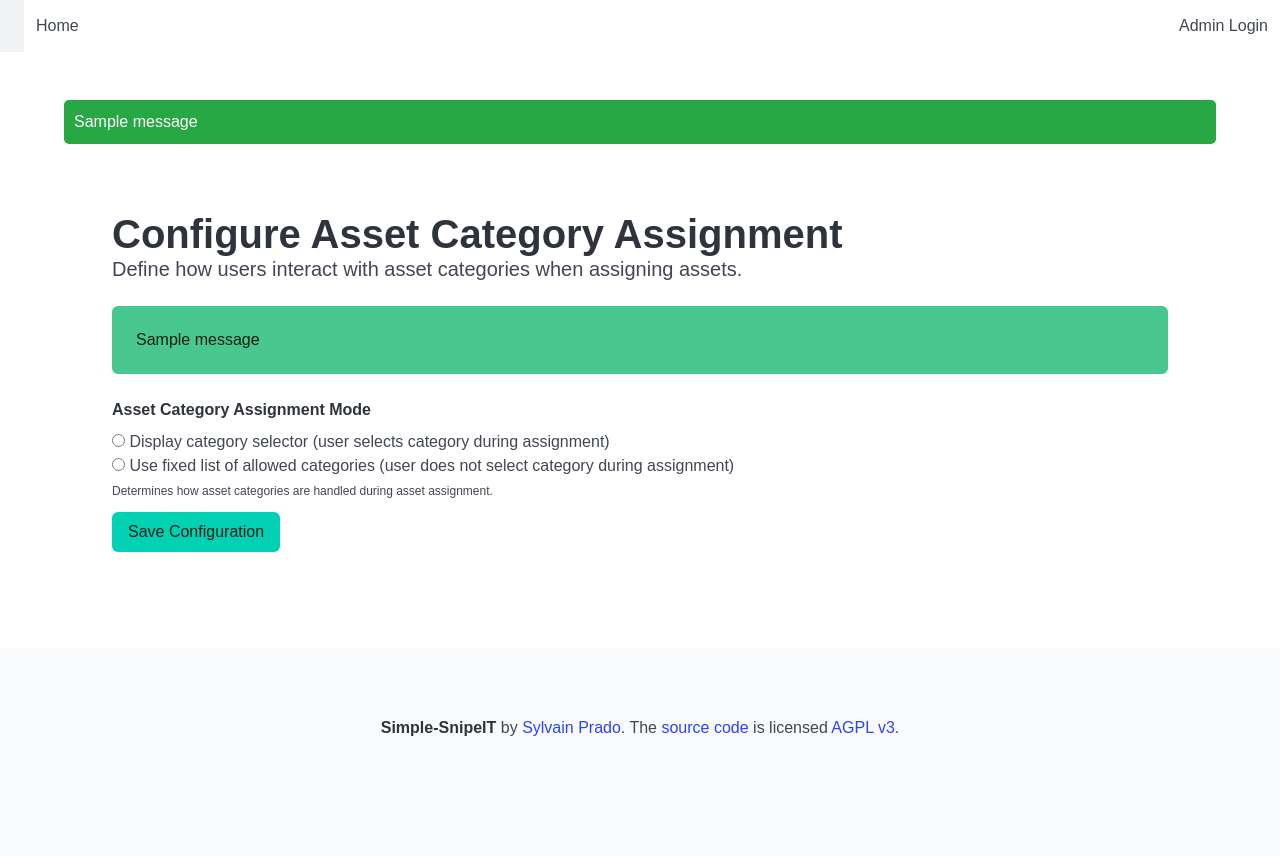
After one commit to brouzuf/Simple-snipeIT, a Django app: template userCheckIO/templates/configure_asset_categories.html in a window 1280 px wide. The commit adds this page. Run offline with Django 5.2, Linux system fonts and the light colour scheme; the template is opened without the code that fills it: values that come from a table or form of the project are taken from there, others are empty; tables that the repository leaves empty hold one stand-in row (values such as "Sample post"); one stand-in notice (Sample message) is shown.

Commit message:
feat: Implement admin controls and configurable asset categories
This commit introduces two main features:

1.  Admin Access Control:
    - Admin access to certain application features is now restricted based on Snipe-IT user groups.
    - A `SNIPEIT_ADMIN_GROUP_ID` setting in `settings.py` (meant to be configured via .env) defines the ID of the Snipe-IT group whose members are considered admins in this app.
    - The login view (`login_view`) now fetches your groups from Snipe-IT and sets an `is_admin` flag in the session.
    - An `@admin_required` decorator is introduced to protect views.

2.  Configurable Asset Category Assignment:
    - Admins can now configure how asset categories are handled during asset assignment.
    - A new admin-only page (`/configure_categories/`) allows admins to choose between:
        a.  'select' mode: You will see a dropdown of all asset categories to choose from when assigning an asset. The assigned asset must belong to the selected category.
        b.  'fixed' mode: Admins can predefine a list of specific asset categories that are allowed for assignment. You will only be able to assign assets belonging to these categories.
    - This configuration is stored in the session.
    - The asset assignment view (`assign_asset_to_user_view`) and form (`AssignAssetForm`) now respect this configuration:
        - The category dropdown is populated based on the mode (all categories or the fixed list).
        - Validation ensures the asset being assigned matches the selected category (which is implicitly one of the allowed fixed categories if that mode is active).
    - Templates have been updated to include an admin link to the configuration page and to display relevant messages/category lists to you during assignment.

```diff
--- a/simpleSnipeIT/settings.py
+++ b/simpleSnipeIT/settings.py
@@ -135,3 +135,4 @@ DEFAULT_AUTO_FIELD = 'django.db.models.BigAutoField'
 # Snipe-IT API configuration
 SNIPEIT_API_URL = env('SNIPEIT_API_URL')
 SNIPEIT_API_TOKEN = env('SNIPEIT_API_TOKEN')
+SNIPEIT_ADMIN_GROUP_ID = env('SNIPEIT_ADMIN_GROUP_ID', default=None)
--- a/userCheckIO/forms.py
+++ b/userCheckIO/forms.py
@@ -42,13 +42,28 @@ class CategoryFilterForm(forms.Form):
         # If not, it will retain the default [('', 'All Categories')]
 
 class AssignAssetForm(forms.Form):
+    category_id = forms.ChoiceField(
+        label="Asset Category",
+        required=True,
+        choices=[], # Will be populated in __init__
+        widget=forms.Select(attrs={'class': 'select'})
+    )
     asset_tag = forms.CharField(
         label="Asset Tag",
         required=True,
         max_length=100, # Assuming a reasonable max length for asset tags
         widget=forms.TextInput(attrs={'class': 'input',
-                                      'placeholder': _('Enter asset tag to unassign')})
+                                      'placeholder': _('Enter asset tag to assign')}) # Corrected placeholder
     )
+
+    def __init__(self, *args, **kwargs):
+        categories_choices = kwargs.pop('categories_choices', None)
+        super().__init__(*args, **kwargs)
+        if categories_choices:
+            self.fields['category_id'].choices = [('', 'Select a category')] + categories_choices
+        else:
+            # Fallback if no categories are provided, though ideally the view always provides them.
+            self.fields['category_id'].choices = [('', 'No categories available')]
 
 class UnassignAssetForm(forms.Form):
     asset_tag = forms.CharField(
@@ -58,3 +73,35 @@ class UnassignAssetForm(forms.Form):
         widget=forms.TextInput(attrs={'class': 'input',
                                       'placeholder': _('Enter asset tag to unassign')})
     )
+
+class CategoryConfigForm(forms.Form):
+    CHOICES_MODE = [
+        ('select', 'Display category selector (user selects category during assignment)'),
+        ('fixed', 'Use fixed list of allowed categories (user does not select category during assignment)')
+    ]
+    mode = forms.ChoiceField(
+        choices=CHOICES_MODE,
+        widget=forms.RadioSelect,
+        label="Asset Category Assignment Mode",
+        help_text="Determines how asset categories are handled during asset assignment."
+    )
+    allowed_categories = forms.MultipleChoiceField(
+        widget=forms.CheckboxSelectMultiple,
+        required=False,
+        label="Allowed Asset Categories for 'Fixed' Mode",
+        help_text="If mode is 'fixed', only assets from these categories can be assigned using the simplified form. Select all that apply."
+    )
+
+    def __init__(self, *args, **kwargs):
+        categories_choices = kwargs.pop('categories_choices', None)
+        super().__init__(*args, **kwargs)
+        if categories_choices:
+            self.fields['allowed_categories'].choices = categories_choices
+        else:
+            self.fields['allowed_categories'].choices = [('', 'No categories available to configure')]
+
+        # Dynamically set required based on mode; this is tricky for initial load
+        # and might be better handled in view validation or with JavaScript.
+        # For now, 'required=False' on field and view will validate.
+        # if self.initial.get('mode') == 'fixed' or (self.is_bound and self.data.get('mode') == 'fixed'):
+        #     self.fields['allowed_categories'].required = True
--- a/userCheckIO/templates/base.html
+++ b/userCheckIO/templates/base.html
@@ -36,6 +36,11 @@
                 <a href="{% url 'index' %}" class="navbar-item">
                     Home
                 </a>
+                {% if request.session.is_admin %}
+                <a href="{% url 'configure_asset_categories' %}" class="navbar-item">
+                    Configure Asset Categories
+                </a>
+                {% endif %}
             </div>
             <div class="navbar-end">
                 <a href="{% url 'admin_login' %}" class="navbar-item">
--- /dev/null
+++ b/userCheckIO/templates/configure_asset_categories.html
@@ -0,0 +1,88 @@
+{% extends "base.html" %}
+{% load static %}
+
+{% block title %}Configure Asset Category Assignment Rules{% endblock %}
+
+{% block content %}
+<section class="section">
+    <div class="container">
+        <h1 class="title is-2">Configure Asset Category Assignment</h1>
+        <p class="subtitle">Define how users interact with asset categories when assigning assets.</p>
+
+        {% if messages %}
+            {% for message in messages %}
+                <div class="notification is-{{ message.tags }}">
+                    {{ message }}
+                </div>
+            {% endfor %}
+        {% endif %}
+
+        <form method="post" novalidate>
+            {% csrf_token %}
+
+            <div class="field">
+                <label class="label">{{ form.mode.label }}</label>
+                <div class.control>
+                    {{ form.mode }}
+                </div>
+                {% if form.mode.help_text %}
+                    <p class="help">{{ form.mode.help_text }}</p>
+                {% endif %}
+                {% for error in form.mode.errors %}
+                    <p class="help is-danger">{{ error }}</p>
+                {% endfor %}
+            </div>
+
+            <div class="field" id="allowed_categories_field">
+                <label class="label">{{ form.allowed_categories.label }}</label>
+                <div class="control">
+                    <div class="select is-multiple">
+                        {# Manual loop for better control over checkbox layout if needed, or just {{ form.allowed_categories }} #}
+                        {{ form.allowed_categories }}
+                    </div>
+                </div>
+                {% if form.allowed_categories.help_text %}
+                    <p class="help">{{ form.allowed_categories.help_text }}</p>
+                {% endif %}
+                {% for error in form.allowed_categories.errors %}
+                    <p class="help is-danger">{{ error }}</p>
+                {% endfor %}
+                 {% for error in form.non_field_errors %} {# Display non-field errors here too #}
+                    <p class="help is-danger">{{ error }}</p>
+                {% endfor %}
+            </div>
+
+            <div class="field is-grouped">
+                <div class="control">
+                    <button type="submit" class="button is-primary">Save Configuration</button>
+                </div>
+            </div>
+        </form>
+    </div>
+</section>
+
+{# Basic JavaScript to toggle visibility of allowed_categories based on mode selection #}
+{# This could be moved to a static JS file and made more robust later #}
+<script>
+document.addEventListener('DOMContentLoaded', function() {
+    const modeRadios = document.querySelectorAll('input[name="mode"]');
+    const allowedCategoriesField = document.getElementById('allowed_categories_field');
+
+    function toggleAllowedCategoriesField() {
+        const selectedMode = document.querySelector('input[name="mode"]:checked');
+        if (selectedMode && selectedMode.value === 'fixed') {
+            allowedCategoriesField.style.display = '';
+        } else {
+            allowedCategoriesField.style.display = 'none';
+        }
+    }
+
+    modeRadios.forEach(radio => {
+        radio.addEventListener('change', toggleAllowedCategoriesField);
+    });
+
+    // Initial check on page load
+    toggleAllowedCategoriesField();
+});
+</script>
+{% endblock %}
--- a/userCheckIO/urls.py
+++ b/userCheckIO/urls.py
@@ -10,4 +10,5 @@ urlpatterns = [
     path("user/<int:user_id>/assign/", views.assign_asset_to_user_view, name="assign_asset"),
     path("asset/<int:asset_id>/unassign/", views.unassign_asset_from_user_view, name="unassign_asset"), # Kept for direct unassignment if still used
     path('user/<int:user_id>/unassign_by_tag/', views.unassign_asset_by_tag_view, name='unassign_asset_by_tag'),
+    path("configure_categories/", views.configure_asset_categories_view, name="configure_asset_categories"),
 ]
```
Also changed, not shown: userCheckIO/decorators.py (added, +16 -0 lines), userCheckIO/templates/assign_asset.html (+26 -13 lines), userCheckIO/views.py (+171 -43 lines).
